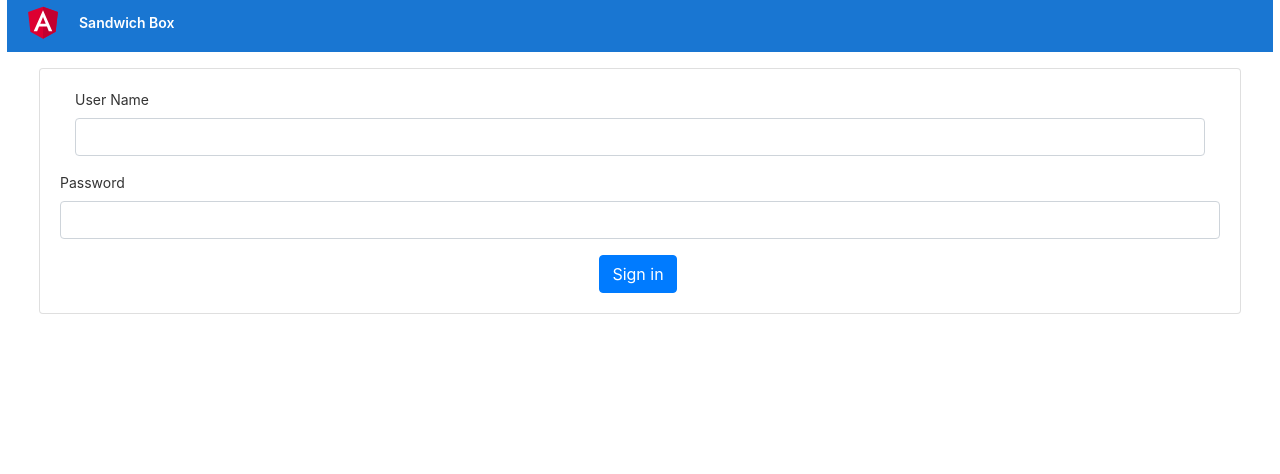
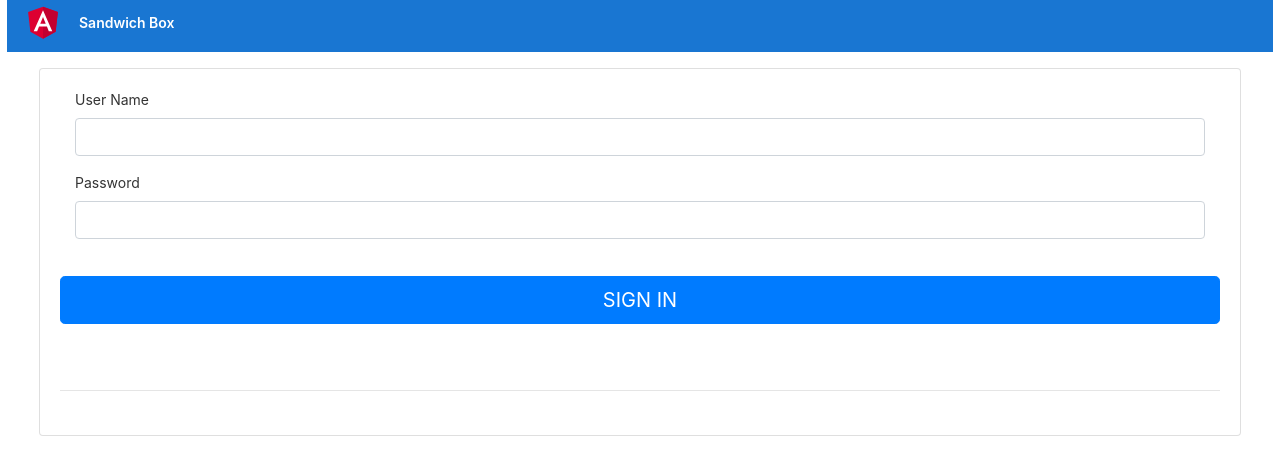
Before and after one commit to PristonLewis/sandwichapp, an Angular app in the folder sandwich/: page / in a window 1280 px wide. Shown: the top 474 px of the page. Built offline with nearby package versions, Linux system fonts and the light colour scheme; no server answers.

Commit message:
login page

```diff
--- a/sandwich/src/app/auth/login/login.component.html
+++ b/sandwich/src/app/auth/login/login.component.html
@@ -11,7 +11,7 @@
                 </div>
             </div>
 
-            <div class="form-row">
+            <div>
                 <div class="form-group col">
                     <label>Password</label>
                     <input type="password" formControlName="password" class="form-control"
@@ -23,13 +23,14 @@
                 </div>
 
             </div>
+            <br>
 
+            <button class="btn btn-lg btn-primary btn-block text-uppercase">Sign in</button>
+            <br>
+            <br>
+            <p class="error" *ngIf="errFlag">Invalid Username/Password</p>
+            <hr class="my-4">
 
-
-            <div class="text-center">
-                <button class="btn btn-primary mr-1">Sign in</button>
-
-            </div>
         </form>
     </div>
 </div>
--- a/sandwich/src/app/auth/login/login.component.sass
+++ b/sandwich/src/app/auth/login/login.component.sass
@@ -0,0 +1,4 @@
+.error
+       color:#ff0000
+       font-size:16px
+       text-align:center
--- a/sandwich/src/app/auth/login/login.component.ts
+++ b/sandwich/src/app/auth/login/login.component.ts
@@ -38,17 +38,21 @@ export class LoginComponent implements OnInit {
 
     this.submitted = true;
     console.log(this.loginForm.value);
+    console.log(this.loginForm);
 
 
-    this.httpService.postRequest('users/userLogin', this.loginForm.value).subscribe(
+    this.httpService.postRequest('users/login', this.loginForm.value).subscribe(
       (data) => {
         console.log(data);
         localStorage.setItem('userid', data.userId);
-        localStorage.setItem('username', loginForm.value.uName);
-        // this.AuthService.changeAuth(loginForm.value.uName);
+        localStorage.setItem('username', this.loginForm.value.uName);
+        this.router.navigate(['/order']);
+        this.errFlag = false;
 
-
-      })
+      }, (exception) => {
+        this.errFlag = true;
+        console.log('exception', exception);
+      });
   }
 
 }
```
